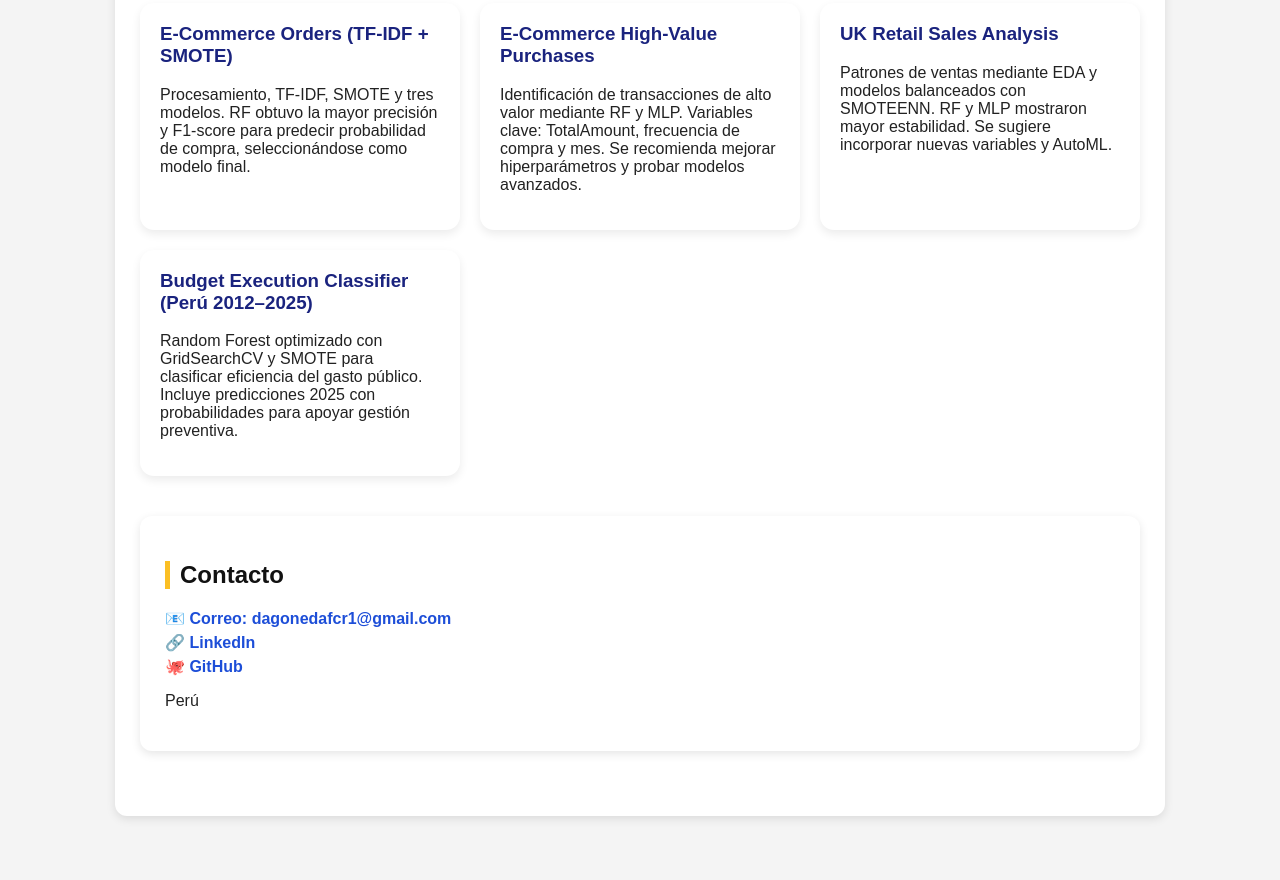
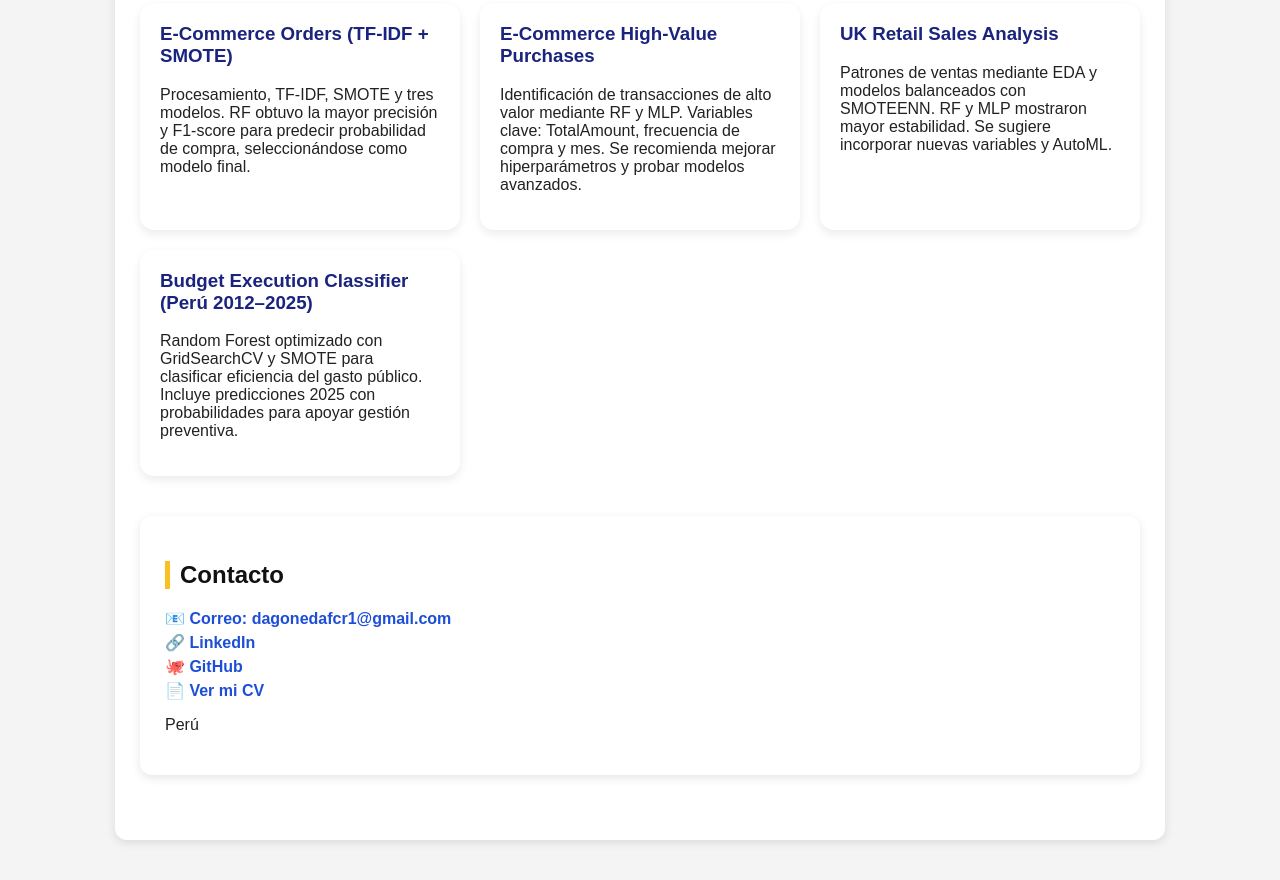
Before and after one commit to DavidGN2016GFS/DavidGN2016GFS.github.io, a plain HTML site: page index.html in a window 1280 px wide. Shown: the part 1576-2456 px from the top of the page. Before the commit the page ends 2432 px from the top, so only its background shows below. Drawn offline with Linux system fonts and the light colour scheme.

Commit message:
Add link to CV in index.html

```diff
--- a/index.html
+++ b/index.html
@@ -349,6 +349,12 @@ function toggleLang() {
 
         <a href="https://github.com/DavidGN2016GFS" target="_blank">🐙 GitHub</a>
 
+        <!-- Enlace al CV -->
+        <a href="https://drive.google.com/file/d/1UsXzX3WVraUCKv-1LU_NGiJ44ma4tVJp/view?usp=sharing"
+           target="_blank">
+           📄 Ver mi CV
+        </a>
+
         <p>Perú</p>
     </div>
 </section>
```
